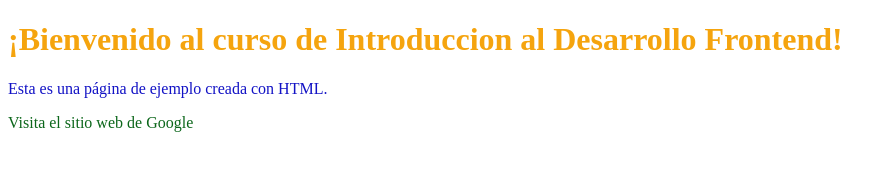
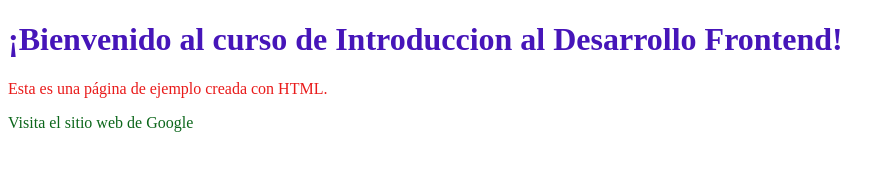
Before and after one commit to imjuanflores/ejercicio_html_css, a plain HTML site: page index.html in a window 1280 px wide. Shown: the whole page, without its empty margins (0-895 px from the left). Drawn offline with Linux system fonts and the light colour scheme.

Commit message:
mi primera pagina web

```diff
--- a/style.css
+++ b/style.css
@@ -1,9 +1,9 @@
  h1 {
-     color: rgb(245, 164, 14);
+     color: rgb(70, 21, 185);
  }
 
  p {
-     color: #1212c5;
+     color: #e91a1a;
      font-size: 16px;
  }
 
```
